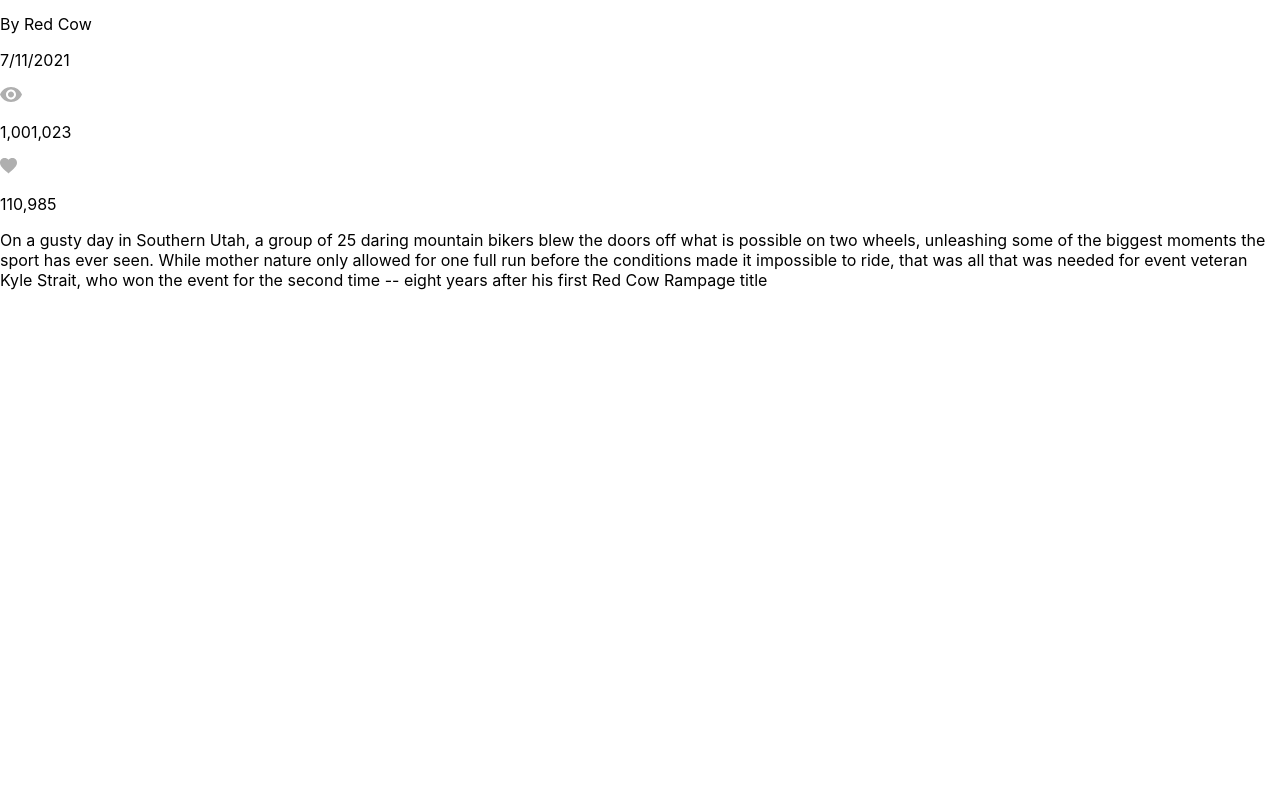
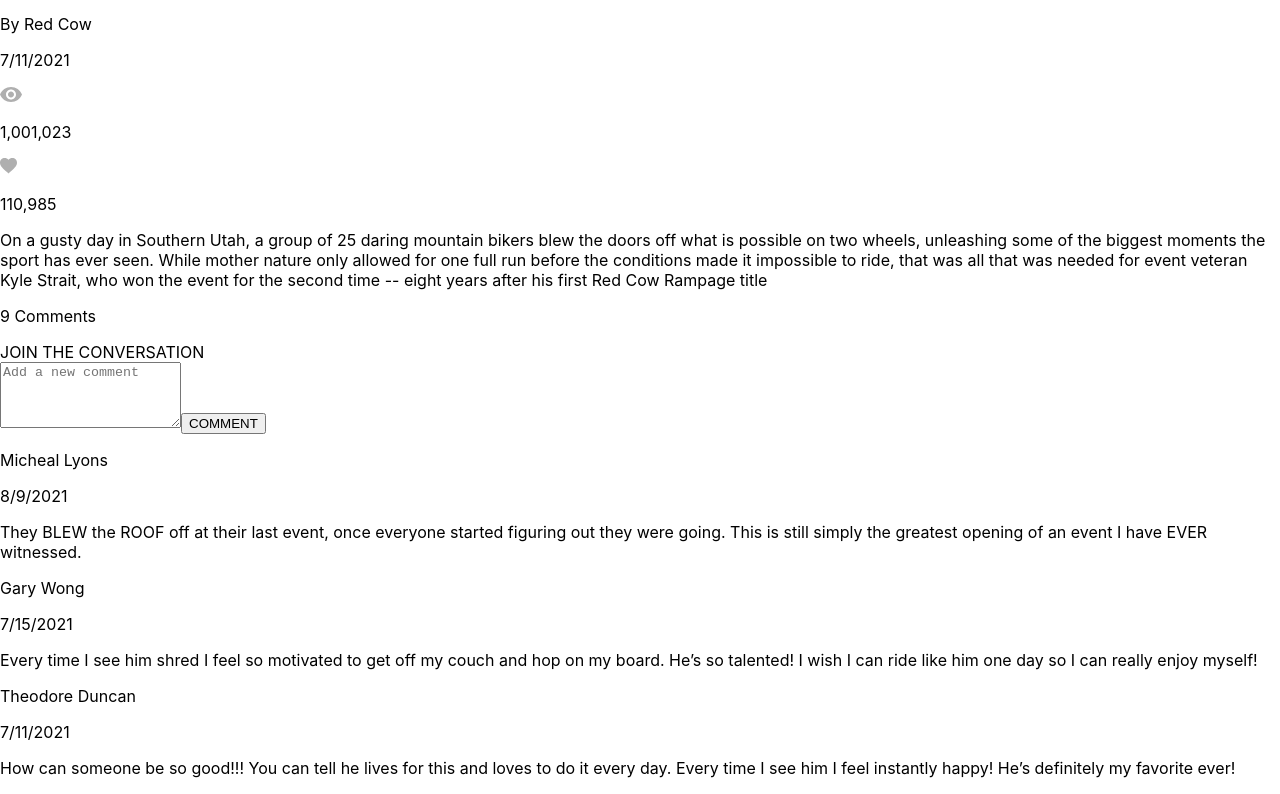
Before and after one commit to Bekarysv2/brainflix-sprint1, a React (Create React App) app: page / in a window 1280 px wide. Shown: the part 1153-1947 px from the top of the page. Before the commit the page ends 1459 px from the top, so only its background shows below. Built offline with nearby package versions, Linux system fonts and the light colour scheme.

Commit message:
Added NewComment submission js

```diff
--- a/src/App.js
+++ b/src/App.js
@@ -3,12 +3,15 @@
 import NavigationBar from './components/Navigation-bar/Nav-bar';
 import MainVideo from './components/MainVideo/Main-video';
 import VideoDetails from './components/VideoDetails/VideoDetails';
+import Comments from './components/Comments/Comments';
+import NewComment from './components/Add-Comment/New-comment';
 
 import VideoList from './data/video-details.json';
 
 function App() {
-  const [videos, setVideos] = useState(VideoList);
   const [selectedVideo, setSelectedVideo] = useState(VideoList[0]);
+  const [comments, setComments] = useState(VideoList);
+
 
   const clickHandler = (video) => {
     setSelectedVideo(video);
@@ -19,6 +22,8 @@
       <NavigationBar />
       <MainVideo video={selectedVideo} />
       <VideoDetails video={selectedVideo} />
+      <NewComment commentsCount={comments.length} />
+      <Comments video={selectedVideo} />
     </>
   );
 }
--- /dev/null
+++ b/src/components/Add-Comment/New-comment.js
@@ -0,0 +1,21 @@
+import './New-comment.scss';
+
+const NewComment = ({commentsCount}) => {
+    return (
+        <section className="submit-comment">
+            <p className="comment-count">{commentsCount} Comments</p>
+            <div className="submit-comment__container">
+                <div className="submit-comment__container__profile"></div>
+                <form className="submit-comment__container__form">
+                    <label for="comment">JOIN THE CONVERSATION</label>
+                    <div className="submit-comment__container__form__fields">
+                        <textarea placeholder="Add a new comment" name="comment" rows="4" id="comment" required></textarea>
+                        <button type="submit" className="submit-comment__container__form__fields__button">COMMENT</button>
+                    </div>
+                </form>
+            </div>
+        </section>
+    );
+};
+
+export default NewComment;
```
Also changed, not shown: src/components/Add-Comment/New-comment.scss (added).
